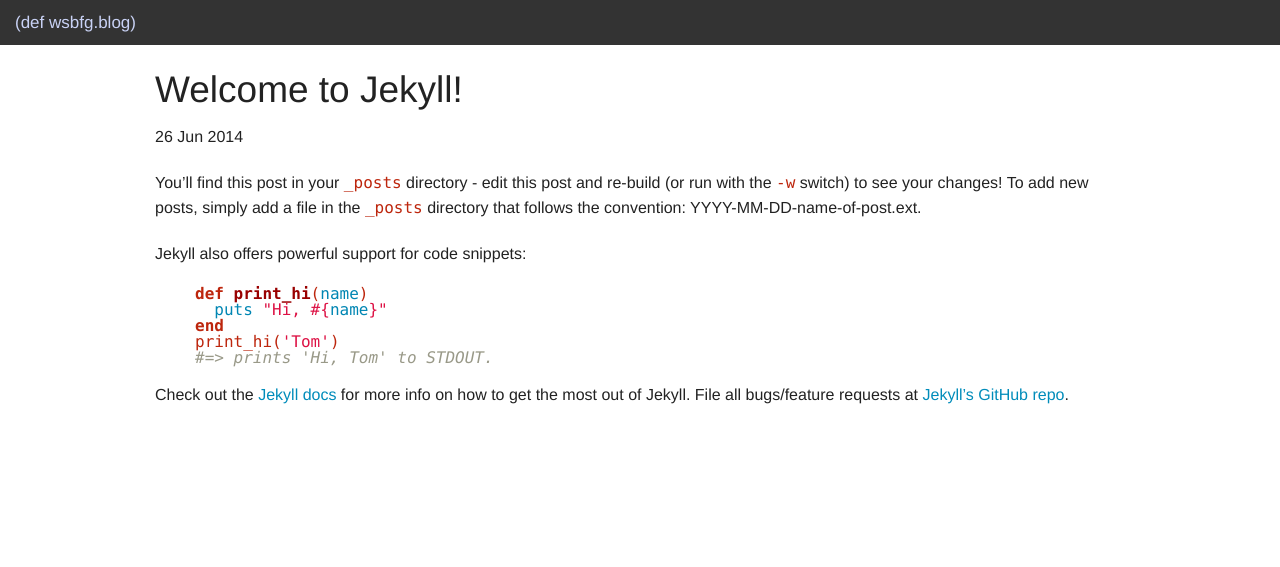
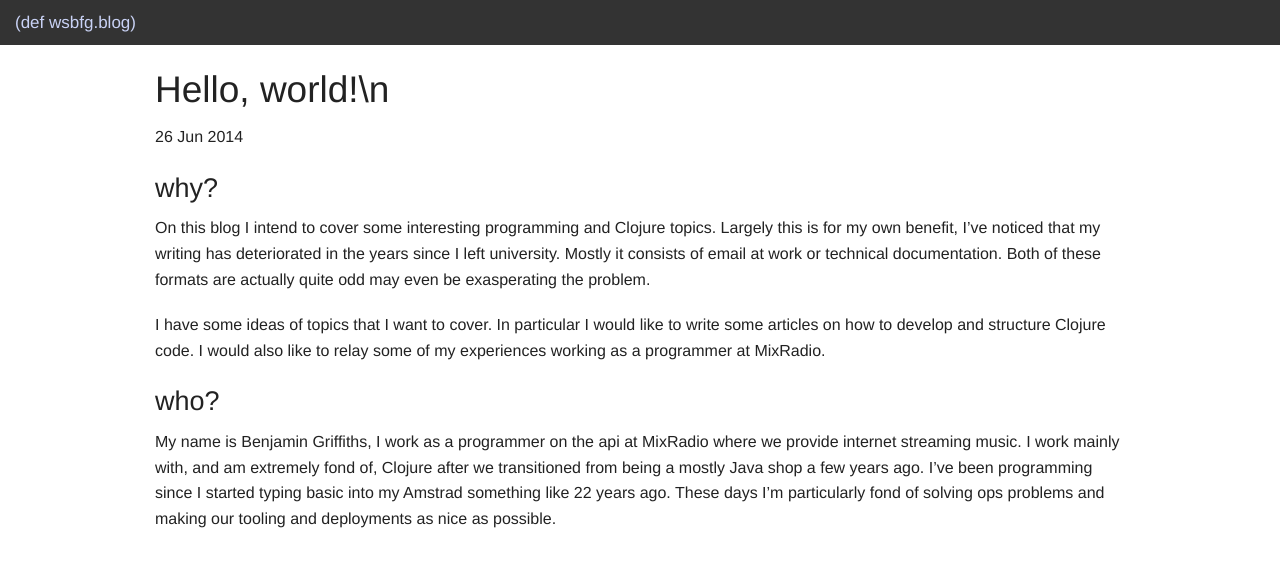
Before and after one commit to whostolebenfrog/whostolebenfrog.github.io, a Jekyll site: the page built from _posts/2014-06-26-welcome-to-jekyll.markdown, in a window 1280 px wide. Shown: the top 567 px of the page. Built offline with Jekyll 4.4.1, drawn with Linux system fonts in a browser that asks for light colours; Markdown is read by kramdown in place of the engine named in the settings.

Commit message:
write welcome post

```diff
--- a/_posts/2014-06-26-welcome-to-jekyll.markdown
+++ b/_posts/2014-06-26-welcome-to-jekyll.markdown
@@ -1,24 +1,16 @@
 ---
 layout: post
-title:  "Welcome to Jekyll!"
+title:  "Hello, world!\\n"
 date:   2014-06-26 12:24:23
 categories: jekyll update
 ---
 
-You'll find this post in your `_posts` directory - edit this post and re-build (or run with the `-w` switch) to see your changes!
-To add new posts, simply add a file in the `_posts` directory that follows the convention: YYYY-MM-DD-name-of-post.ext.
+### why?
 
-Jekyll also offers powerful support for code snippets:
+On this blog I intend to cover some interesting programming and Clojure topics. Largely this is for my own benefit, I've noticed that my writing has deteriorated in the years since I left university. Mostly it consists of email at work or technical documentation. Both of these formats are actually quite odd may even be exasperating the problem.
 
-{% highlight ruby %}
-def print_hi(name)
-  puts "Hi, #{name}"
-end
-print_hi('Tom')
-#=> prints 'Hi, Tom' to STDOUT.
-{% endhighlight %}
+I have some ideas of topics that I want to cover. In particular I would like to write some articles on how to develop and structure Clojure code. I would also like to relay some of my experiences working as a programmer at MixRadio.
 
-Check out the [Jekyll docs][jekyll] for more info on how to get the most out of Jekyll. File all bugs/feature requests at [Jekyll's GitHub repo][jekyll-gh].
+### who?
 
-[jekyll-gh]: https://github.com/mojombo/jekyll
-[jekyll]:    http://jekyllrb.com
+My name is Benjamin Griffiths, I work as a programmer on the api at MixRadio where we provide internet streaming music. I work mainly with, and am extremely fond of, Clojure after we transitioned from being a mostly Java shop a few years ago. I've been programming since I started typing basic into my Amstrad something like 22 years ago. These days I'm particularly fond of solving ops problems and making our tooling and deployments as nice as possible.
```
